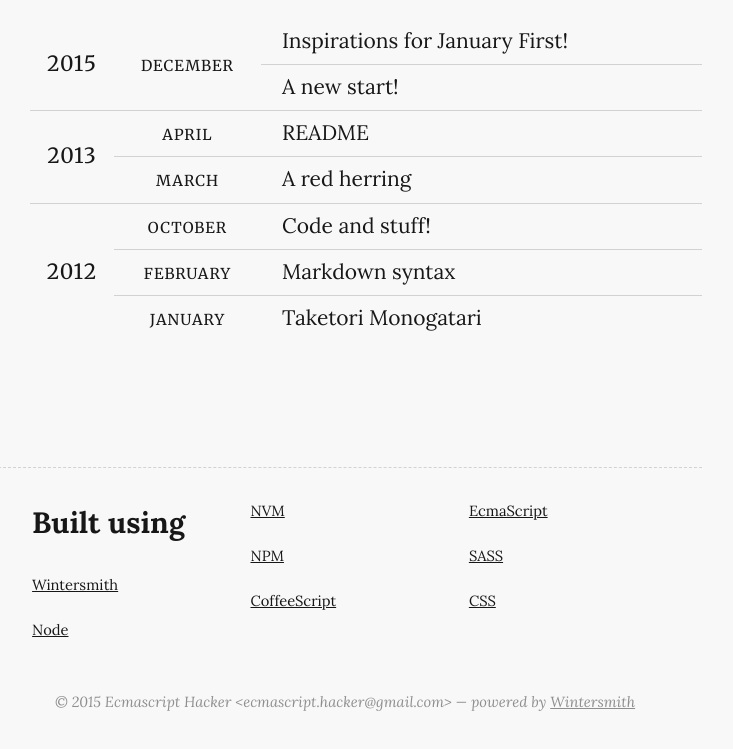
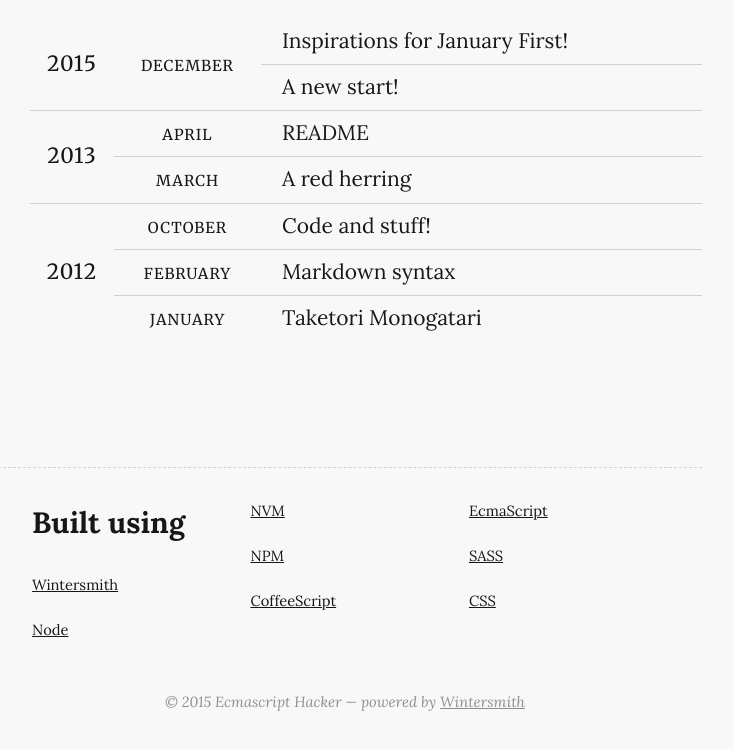
Before and after one commit to eshacker/eshacker.github.io, a plain HTML site: page archive.html in a window 1280 px wide. Shown: the part 345-1094 px from the top of the page, without its empty margins (295-1028 px from the left). Drawn offline with Linux system fonts and the light colour scheme.

Commit message:
footer updated.

```diff
--- a/archive.html
+++ b/archive.html
@@ -85,7 +85,7 @@
 
         </section>
         <section class="copy">
-          <p>&copy; 2015 Ecmascript Hacker &lt;ecmascript.hacker@gmail.com&gt; &mdash; powered by&nbsp;<a href="https://github.com/jnordberg/wintersmith">Wintersmith</a>
+          <p>&copy; 2015 Ecmascript Hacker &mdash; powered by&nbsp;<a href="https://github.com/jnordberg/wintersmith">Wintersmith</a>
           </p>
         </section>
       </div>
```
Also changed, not shown: articles/January-First-Inspirations/index.html (+1 -1 lines), articles/a-new-start/index.html (+1 -1 lines), articles/another-test/index.html (+1 -1 lines), articles/bamboo-cutter/index.html (+1 -1 lines), articles/hello-world/index.html (+1 -1 lines), articles/markdown-syntax/index.html (+1 -1 lines), articles/red-herring/index.html (+1 -1 lines), index.html (+1 -1 lines), page/2/index.html (+1 -1 lines), page/3/index.html (+1 -1 lines).
